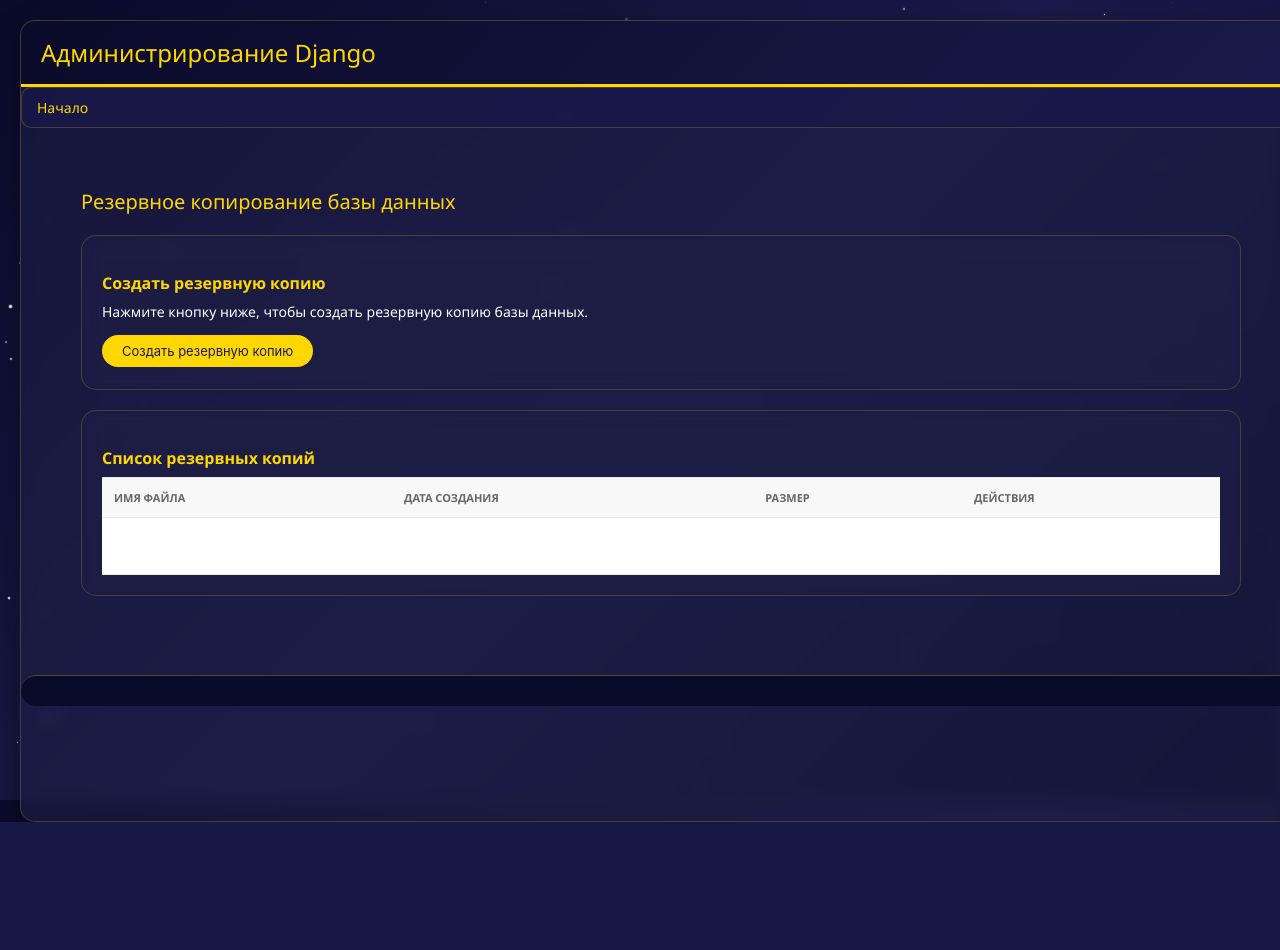
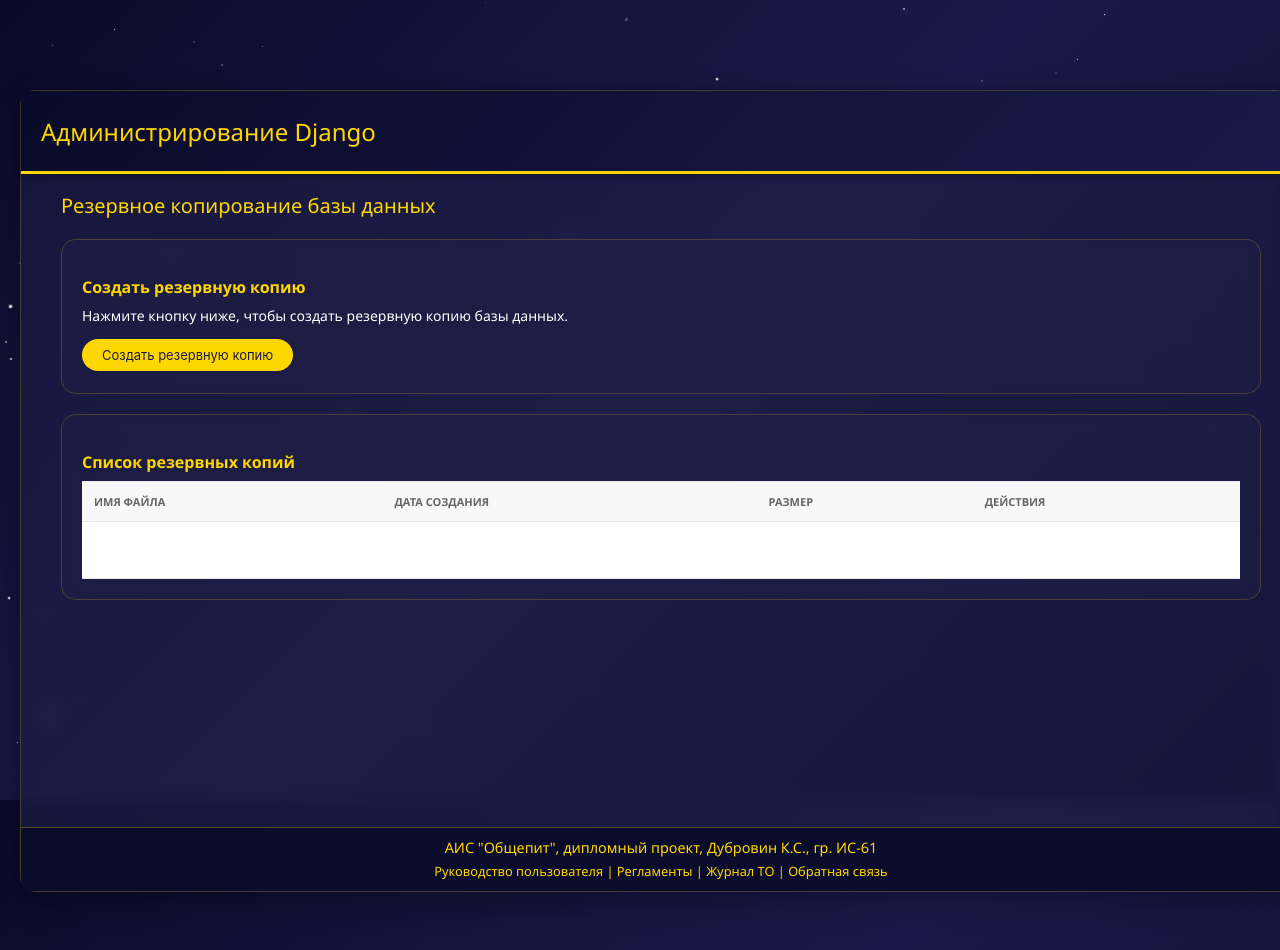
Before and after one commit to kotp2001/obshepit-ais-fixed, a Django app: page /backup/ in a window 1280 px wide. Before the commit the page ends 822 px from the top, so only its background shows below. Run offline with Django 4.2, Linux system fonts and the light colour scheme; the visitor is signed in with stand-in values (Sample User, id 1); parts of the project's set-up code (start-up, migrations or seed data) failed here and were passed over.

Commit message:
Update base.html

```diff
--- a/templates/admin/base.html
+++ b/templates/admin/base.html
@@ -4,14 +4,26 @@
 {% block extrastyle %}
 {{ block.super }}
 <style>
+    /* ===== ОБЩИЙ ФОН ===== */
     body {
         background: linear-gradient(135deg, #0a0a2a 0%, #1a1a4a 50%, #0a0a2a 100%) !important;
         font-family: 'Segoe UI', Tahoma, Geneva, Verdana, sans-serif;
         min-height: 100vh;
         margin: 0;
-        padding: 0;
+        padding-top: 70px;      /* отступ для фиксированной шапки */
+        padding-bottom: 80px;   /* отступ для фиксированного футера */
     }
 
+    /* ===== УБИРАЕМ БОКОВОЕ МЕНЮ ===== */
+    #nav-sidebar {
+        display: none !important;
+    }
+    #content {
+        margin-left: 0 !important;
+        padding: 20px !important;
+    }
+
+    /* ===== КОНТЕЙНЕР ===== */
     #container {
         background: rgba(30, 30, 70, 0.6) !important;
         backdrop-filter: blur(8px) !important;
@@ -22,109 +34,88 @@
         color: white;
     }
 
+    /* ===== ШАПКА (ФИКСИРОВАННАЯ) ===== */
     #header {
+        position: fixed !important;
+        top: 0 !important;
+        left: 0 !important;
+        right: 0 !important;
+        z-index: 1030 !important;
         background: linear-gradient(135deg, #0a0a2a 0%, #1a1a4a 100%) !important;
         border-bottom: 3px solid #ffd700 !important;
-        border-radius: 15px 15px 0 0 !important;
-        padding: 15px 20px;
+        border-radius: 0 !important;
+        padding: 10px 20px;
+        margin: 0 !important;
+        display: flex;
+        align-items: center;
+        justify-content: space-between;
+        box-shadow: 0 2px 10px rgba(0,0,0,0.3);
+        min-height: 60px;
     }
 
     #branding h1 {
         color: #ffd700 !important;
+        font-size: 1.5rem;
+        margin: 0;
     }
     #branding h1 a {
         color: #ffd700 !important;
+        text-decoration: none;
     }
+
     #user-tools {
         color: #ffd700 !important;
+        font-size: 0.9rem;
+        display: flex;
+        align-items: center;
+        gap: 15px;
     }
     #user-tools a {
         color: #ffd700 !important;
     }
 
-    /* Тёмный фон для полей ввода */
-    input, textarea, select {
-        background: rgba(20, 20, 50, 0.85) !important;
-        color: #ffffff !important;
-        border: 1px solid rgba(255, 255, 255, 0.2) !important;
-        border-radius: 6px;
-        padding: 8px 12px;
+    /* Кнопка "Главное меню" */
+    .main-menu-btn {
+        background: #ffd700;
+        color: #1a1a4a !important;
+        padding: 5px 15px;
+        border-radius: 20px;
+        text-decoration: none;
+        font-weight: bold;
+        font-size: 0.85rem;
+        transition: all 0.1s ease;
+        display: inline-block;
+        border: none;
+        cursor: pointer;
+    }
+    .main-menu-btn:hover {
+        background: #e6c200;
+        transform: translateY(-1px);
+        color: #1a1a4a !important;
     }
 
-    input:focus, textarea:focus, select:focus {
-        border-color: #ffd700 !important;
-        outline: none;
-        box-shadow: 0 0 5px rgba(255, 215, 0, 0.3);
-    }
-
-    input::placeholder, textarea::placeholder {
-        color: rgba(255, 255, 255, 0.5);
-    }
-
-    select option {
-        background: #1a1a4a;
-        color: white;
-    }
-
-    /* Кнопки */
-    .button, input[type=submit], input[type=button], .submit-row input, a.button {
-        background: #ffd700 !important;
-        color: #1a1a4a !important;
-        border-radius: 20px;
-        padding: 8px 20px;
-        font-weight: 600;
-        border: none;
-        transition: all 0.1s ease;
-        cursor: pointer;
-    }
-
-    .button:hover, input[type=submit]:hover, input[type=button]:hover, .submit-row input:hover, a.button:hover {
-        background: #e6c200 !important;
-        transform: translateY(-1px);
-    }
-
-    .button:active, input[type=submit]:active, input[type=button]:active, .submit-row input:active {
-        transform: translateY(1px);
-    }
-
-    .default {
-        background: #1a1a4a !important;
-        color: white !important;
-    }
-    .default:hover {
-        background: #2a2a5a !important;
-    }
-
-    /* Таблицы */
+    /* ===== ТАБЛИЦЫ ===== */
     .results {
         background: rgba(30, 30, 70, 0.3) !important;
         border-radius: 10px;
         border: 1px solid rgba(255, 215, 0, 0.1) !important;
     }
-
     .results th {
         background: rgba(26, 26, 74, 0.9) !important;
         color: #ffd700 !important;
         padding: 12px;
     }
-
     .results td {
         background: rgba(40, 40, 90, 0.4) !important;
         color: white !important;
         border-bottom: 1px solid rgba(255, 255, 255, 0.05);
         padding: 10px;
     }
-
     .results tr:hover td {
         background: rgba(60, 60, 110, 0.6) !important;
     }
 
-    /* Убираем Action_checkbox */
-    .action-checkbox-column {
-        display: none !important;
-    }
-
-    /* Хлебные крошки */
+    /* ===== ХЛЕБНЫЕ КРОШКИ ===== */
     div.breadcrumbs {
         background: rgba(26, 26, 74, 0.8) !important;
         color: #ffd700 !important;
@@ -137,134 +128,88 @@
         color: #ffd700 !important;
     }
 
-    /* Пагинация */
-    .paginator {
-        background: rgba(40, 40, 90, 0.6) !important;
+    /* ===== КНОПКИ ===== */
+    .button, input[type=submit], input[type=button], .submit-row input, a.button {
+        background: #ffd700 !important;
+        color: #1a1a4a !important;
+        border-radius: 20px;
+        padding: 8px 20px;
+        font-weight: 600;
+        border: none;
+        transition: all 0.1s ease;
+        cursor: pointer;
+    }
+    .button:hover, input[type=submit]:hover, input[type=button]:hover, .submit-row input:hover, a.button:hover {
+        background: #e6c200 !important;
+        transform: translateY(-1px);
+    }
+    .button:active, input[type=submit]:active, input[type=button]:active, .submit-row input:active {
+        transform: translateY(1px);
+    }
+    .default {
+        background: #1a1a4a !important;
         color: white !important;
-        border-radius: 10px;
-        padding: 10px;
-        margin-top: 15px;
     }
-    .paginator a {
-        color: #ffd700 !important;
+    .default:hover {
+        background: #2a2a5a !important;
     }
 
-    /* Сообщения */
-    .messagelist li {
-        border-radius: 10px;
-        padding: 10px;
+    /* ===== ПОЛЯ ВВОДА ===== */
+    input, textarea, select {
+        background: rgba(20, 20, 50, 0.85) !important;
+        color: #ffffff !important;
+        border: 1px solid rgba(255, 255, 255, 0.2) !important;
+        border-radius: 6px;
+        padding: 8px 12px;
     }
-    .success {
-        background: rgba(40, 167, 69, 0.2) !important;
-        border: 1px solid #28a745 !important;
-        color: #28a745 !important;
+    input:focus, textarea:focus, select:focus {
+        border-color: #ffd700 !important;
+        outline: none;
+        box-shadow: 0 0 5px rgba(255, 215, 0, 0.3);
     }
-    .error {
-        background: rgba(220, 53, 69, 0.2) !important;
-        border: 1px solid #dc3545 !important;
-        color: #dc3545 !important;
+    input::placeholder, textarea::placeholder {
+        color: rgba(255, 255, 255, 0.5);
+    }
+    select option {
+        background: #1a1a4a;
+        color: white;
     }
 
-    /* Футер */
+    /* ===== ФИЛЬТРЫ ===== */
+    #changelist-filter {
+        background: rgba(20, 20, 50, 0.7) !important;
+        backdrop-filter: blur(10px) !important;
+        border-radius: 15px !important;
+        padding: 15px;
+        border: 1px solid rgba(255, 215, 0, 0.2) !important;
+        display: none !important;
+    }
+
+    /* ===== ФУТЕР (ФИКСИРОВАННЫЙ) ===== */
     #footer {
+        position: fixed !important;
+        bottom: 0 !important;
+        left: 0 !important;
+        right: 0 !important;
+        z-index: 1030 !important;
         background: rgba(10, 10, 42, 0.9) !important;
         color: #ffd700 !important;
         text-align: center;
-        padding: 15px;
-        margin-top: 20px;
+        padding: 10px 15px !important;
         border-top: 1px solid rgba(255, 215, 0, 0.3);
-        border-radius: 15px;
+        font-size: 0.9rem;
+        margin: 0 !important;
+        border-radius: 0 !important;
+    }
+    #footer a {
+        color: #ffd700 !important;
+        text-decoration: none;
+    }
+    #footer a:hover {
+        text-decoration: underline;
     }
 
-    /* Ссылки */
-    a:link, a:visited {
-        color: #ffd700 !important;
-    }
-    a:hover {
-        color: #e6c200 !important;
-    }
-
-    /* Фильтры */
-    #changelist-filter {
-        display: none !important;
-    }
-
-    /* Страница подтверждения удаления */
-    .delete-confirmation .module {
-        background: rgba(30, 30, 70, 0.4) !important;
-        border-radius: 15px !important;
-        border: 1px solid rgba(255, 215, 0, 0.2) !important;
-    }
-    .delete-confirmation .module h2 {
-        background: rgba(26, 26, 74, 0.9) !important;
-        color: #ffd700 !important;
-    }
-    .delete-confirmation .module ul {
-        background: rgba(40, 40, 90, 0.4) !important;
-        color: white !important;
-    }
-    .delete-confirmation .module ul li {
-        color: white !important;
-    }
-
-    .delete-confirmation .submit-row input[type="submit"] {
-        background: #dc3545 !important;
-        color: white !important;
-    }
-    .delete-confirmation .submit-row input[type="submit"]:hover {
-        background: #c82333 !important;
-    }
-
-    /* Убираем дублирующиеся кнопки */
-    .object-tools {
-        display: none !important;
-    }
-
-    /* Убираем меню выбора действия и кнопку "Выполнить" */
-    .actions {
-        display: none !important;
-    }
-
-    /* Иконка "Добавить" в заголовке */
-    .addlink {
-        display: none !important;
-    }
-
-    /* Скрываем кнопки "Изменить" и "Удалить" в столбце действий — они будут через вертикальное меню */
-    .results td .changelink,
-    .results td .deletelink {
-        display: inline-block !important;
-        margin: 2px 4px !important;
-        padding: 4px 12px !important;
-        border-radius: 15px !important;
-        font-size: 12px !important;
-        text-decoration: none !important;
-    }
-
-    .results td .changelink {
-        background: #4a6a8b !important;
-        color: white !important;
-    }
-    .results td .changelink:hover {
-        background: #3a5a7b !important;
-    }
-
-    .results td .deletelink {
-        background: #b85c5c !important;
-        color: white !important;
-    }
-    .results td .deletelink:hover {
-        background: #a84c4c !important;
-    }
-
-    /* Скрываем "edit add visibility delete" */
-    .inline-related h2 .add-row,
-    .inline-related .add-row,
-    .inline-group .add-row {
-        display: none !important;
-    }
-
-    /* Звёздное небо */
+    /* ===== ЗВЁЗДЫ ===== */
     .stars {
         position: fixed;
         top: 0;
@@ -274,7 +219,6 @@
         pointer-events: none;
         z-index: -1;
     }
-
     .star {
         position: absolute;
         background: white;
@@ -282,31 +226,31 @@
         opacity: 0;
         animation: twinkle 3s ease-in-out infinite;
     }
-
     @keyframes twinkle {
         0%, 100% { opacity: 0; transform: scale(1); }
         50% { opacity: 1; transform: scale(1.2); }
     }
 
-    /* Скрываем тему переключения */
+    /* ===== СКРЫВАЕМ ЛИШНИЕ ЭЛЕМЕНТЫ ===== */
     .theme-toggle {
         display: none !important;
     }
-
-    /* Модули */
-    .module {
-        background: transparent !important;
-        border: none !important;
-    }
-
-    /* Кнопка добавления журнала действий */
-    #changelist .object-tools {
+    .action-checkbox-column {
         display: none !important;
     }
-
-    /* Даты в формате ДД.ММ.ГГГГ */
-    .datetime input {
-        max-width: 120px;
+    .object-tools {
+        display: none !important;
+    }
+    .actions {
+        display: none !important;
+    }
+    .addlink {
+        display: none !important;
+    }
+    .inline-related h2 .add-row,
+    .inline-related .add-row,
+    .inline-group .add-row {
+        display: none !important;
     }
 </style>
 {% endblock %}
@@ -335,3 +279,29 @@
     });
 </script>
 {% endblock %}
+
+{% block branding %}
+<h1 id="site-name"><a href="{% url 'admin:index' %}">АИС «Общепит»</a></h1>
+{% endblock %}
+
+{% block nav-global %}
+<!-- Кнопка "Главное меню" в правой части шапки -->
+<div style="display: flex; align-items: center; gap: 15px;">
+    <a href="/admin-panel/" class="main-menu-btn">Главное меню</a>
+    {{ block.super }}
+</div>
+{% endblock %}
+
+{% block footer %}
+<div id="footer">
+    <p style="margin: 0;">
+        АИС "Общепит", дипломный проект, Дубровин К.С., гр. ИС-61
+    </p>
+    <p style="margin: 5px 0 0; font-size: 0.8rem;">
+        <a href="/help/">Руководство пользователя</a> |
+        <a href="/docs/">Регламенты</a> |
+        <a href="/maintenance-log/">Журнал ТО</a> |
+        <a href="https://forms.yandex.ru/u/69f11c7990fa7b3c1459172e" target="_blank">Обратная связь</a>
+    </p>
+</div>
+{% endblock %}
```
